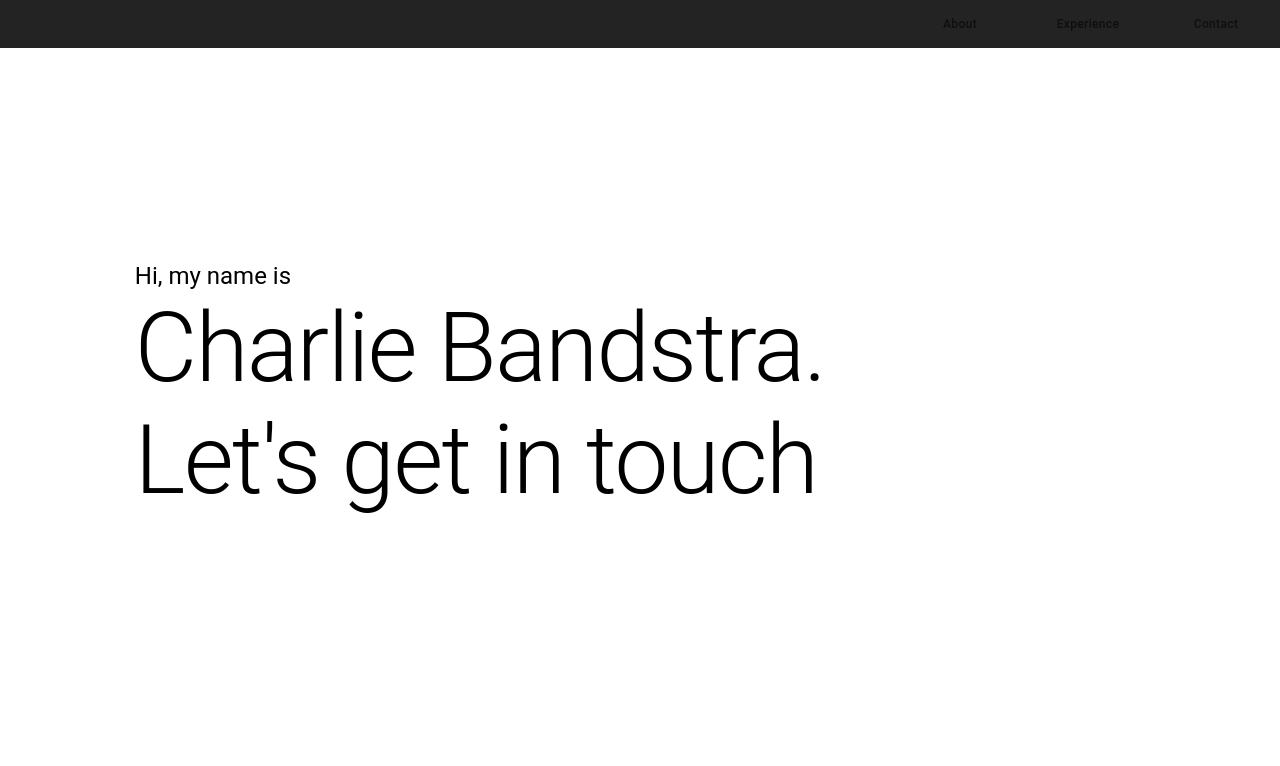
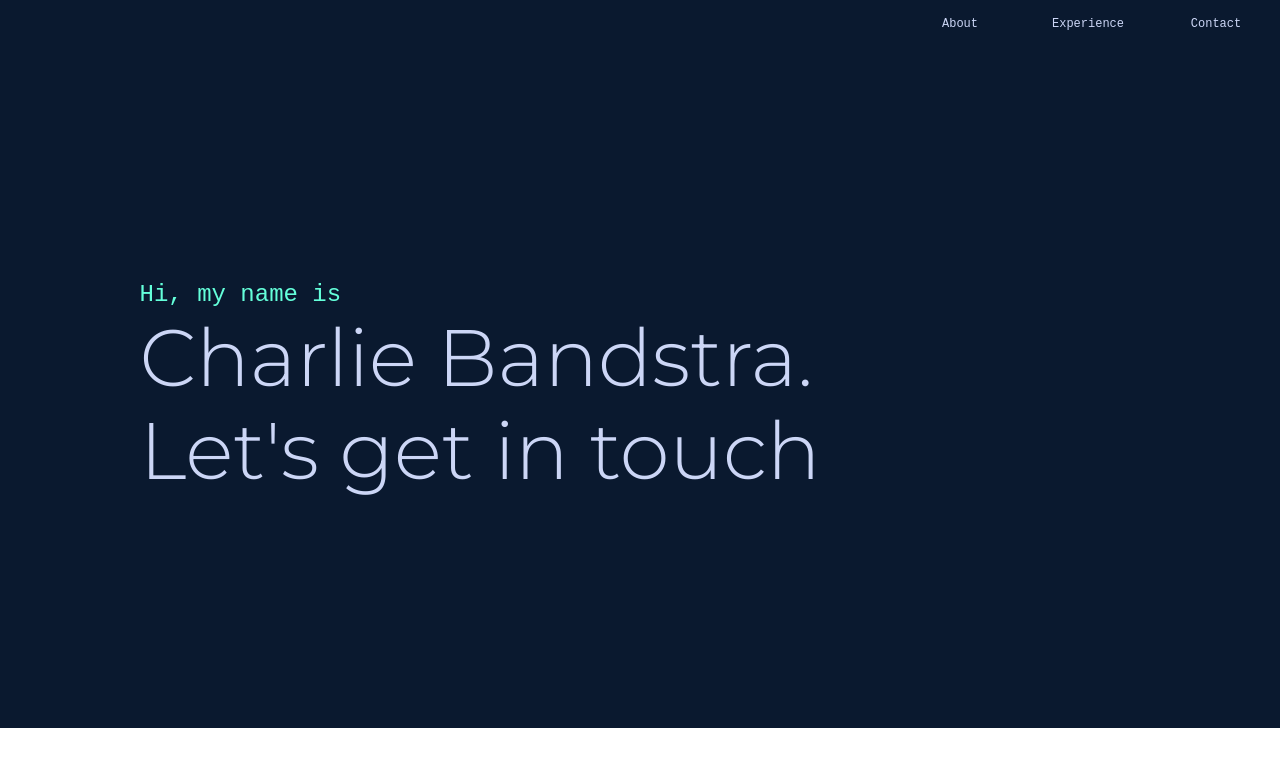
Before and after one commit to C-Bandstra/Portfolio, a React (Create React App) app: page / in a window 1280 px wide. Shown: the top 766 px of the page. Built offline with nearby package versions, Linux system fonts and the light colour scheme.

Commit message:
enhance boilerplate, establish truth

```diff
--- a/src/theme.js
+++ b/src/theme.js
@@ -1,21 +1,33 @@
 import { createTheme, responsiveFontSizes } from '@mui/material/styles';
 
 export const theme = createTheme({
-    typography: {
-        fontFamily: 'Montserrat, sans-serif',
-    },
     palette: {
         type: 'dark',
         primary: {
           main: '#232323',
+          navy: '#0a192f'
         },
         secondary: {
           main: '#ffffff',
+          turquoise: '#64ffda',
+          blueGrey: '#ccd6f6'
         },
     },
     typography: {
+        fontFamily: [
+          'Montserrat',
+          'sans-serrif',
+        ].join(','),
+        h1: {
+          color: '#fff',
+          fontSize: '80px'
+        },
+        h2: {
+          color: '#fff'
+        },
         h3: {
             fontSize: '3rem',
+            color: '#fff',
             '@media (max-width: 250px)': {
                 fontSize: '1rem',
               },
@@ -29,8 +41,19 @@ export const theme = createTheme({
                 fontSize: '3rem',
               },
         },
-        h2: {
-
+        h4: {
+          color: '#fff'
+        },
+        h5: {
+          color: '#fff',
+          fontFamily: [
+            'Fira Code', 'monospace',
+          ].join(','),
+        },
+        navTabs: {
+          fontFamily: [
+            'Fira Code', 'monospace',
+          ].join(','),
         }
     }
 });
```
